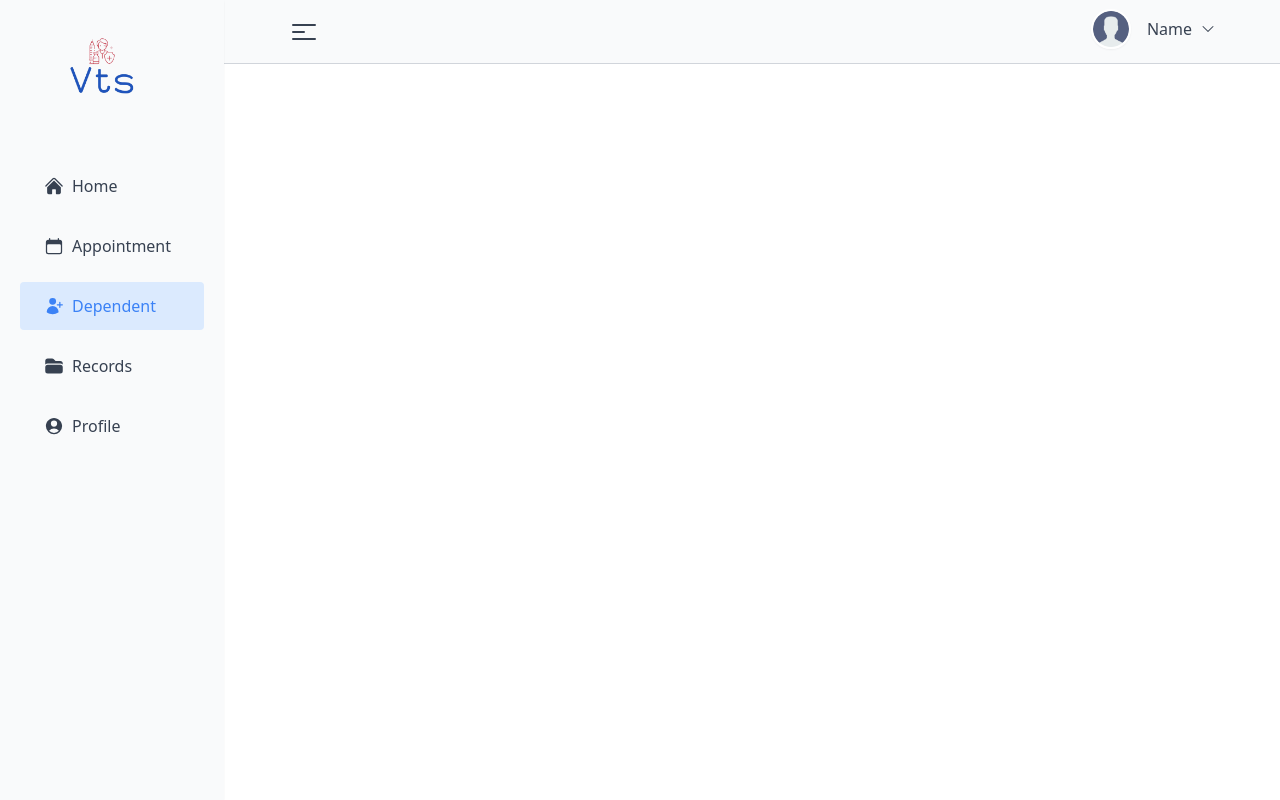
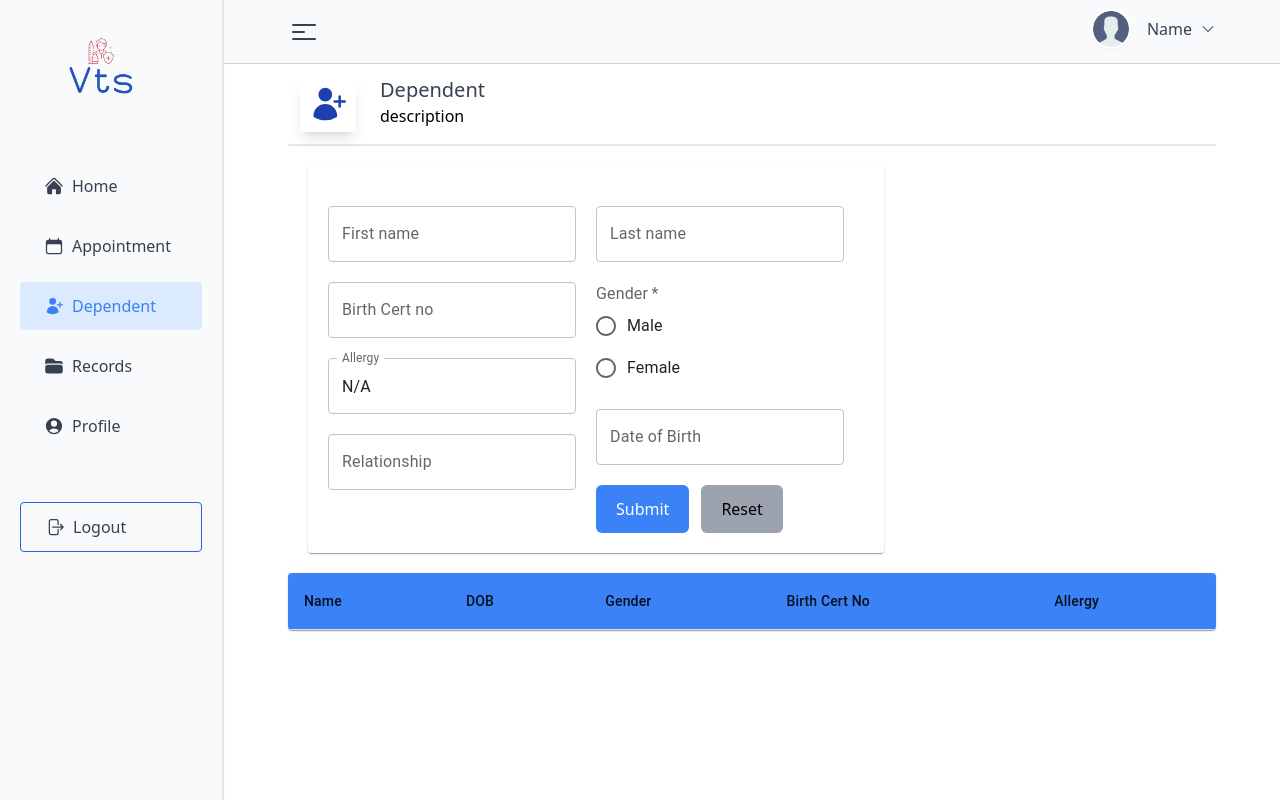
Before and after one commit to warfaahm/vts_sch_cs, a Next.js app in the folder vts_frontend/: page /user/child in a window 1280 px wide. Built offline with nearby package versions, Linux system fonts and the light colour scheme.

Commit message:
first commit

```diff
--- /dev/null
+++ b/vts_frontend/components/DependentForm.js
@@ -0,0 +1,67 @@
+import {useState, useEffect} from "react";
+
+import Head from "next/head";
+import {FormControl, FormControlLabel, FormLabel, Grid, Radio, RadioGroup, TextField} from "@mui/material";
+import {LocalizationProvider} from "@mui/x-date-pickers/LocalizationProvider";
+import {AdapterDayjs} from "@mui/x-date-pickers/AdapterDayjs";
+import {DatePicker} from "@mui/x-date-pickers/DatePicker";
+import {Button as MuiButton} from "@mui/material";
+
+const initialValues = {
+    first_name: '',
+    last_name: '',
+    birth_cert_no: '',
+    gender: 'M',
+    allergy: 'N/A',
+    dob: '',
+    relationship: '',
+}
+
+export default function DependentForm(){
+
+    const [values, setValues] =  useState(initialValues);
+
+    return (
+        <form className='m-2 max-w-xl '>
+            <Grid container>
+                <Grid item xs={6}>
+                    <div className="w-full my-5">
+                        <TextField variant='outlined' label='First name' name='first_name' id='first_name' value={values.first_name}/>
+                    </div>
+                    <div className="w-full my-5">
+                        <TextField variant='outlined' label='Birth Cert no' name='birth_cert_no' id='birth_cert_no' value={values.birth_cert_no}/>
+                    </div>
+                    <div className="w-full my-5">
+                        <TextField variant='outlined' label='Allergy' name='allergy' id='allergy' value={values.allergy}/>
+                    </div>
+                    <div className="w-full my-5">
+                        <TextField variant='outlined' label='Relationship' name='relationship' id='relationship' value={values.relationship}/>
+                    </div>
+                </Grid>
+                <Grid item xs={6}>
+                    <div className="w-full my-5">
+                        <TextField variant='outlined' label='Last name' name='last_name' id='last_name' value={values.last_name}/>
+                    </div>
+                    <div>
+                        <FormControl required>
+                            <FormLabel id="gender" name="gender">Gender</FormLabel>
+                            <RadioGroup name="gender" className="inline" >
+                                <FormControlLabel value="M" control={<Radio />} label="Male" />
+                                <FormControlLabel value="F" control={<Radio />} label="Female" />
+                            </RadioGroup>
+                        </FormControl>
+                    </div>
+                    <div className="w-full my-5">
+                        <LocalizationProvider dateAdapter={AdapterDayjs}>
+                            <DatePicker label="Date of Birth"  id="dob" name="dob" format="YYYY-MM-DD"  required/>
+                        </LocalizationProvider>
+                    </div>
+                    <div>
+                        <button type='submit' className='text-white bg-blue-500 rounded-md py-3 px-5 hover:bg-blue-700 mr-3'>Submit</button>
+                        <button className='text-black bg-gray-400 rounded-md py-3 px-5 hover:bg-gray-600 hover:text-white'>Reset</button>
+                    </div>
+                </Grid>
+            </Grid>
+        </form>
+    )
+}
--- /dev/null
+++ b/vts_frontend/components/PageHeader.js
@@ -0,0 +1,18 @@
+import React from 'react'
+export default function PageHeader(props) {
+
+    const { title, description, icon } = props;
+    return (
+        <div>
+            <div className='border-b-2 flex'>
+                <div >
+                    {icon}
+                </div>
+                <div className='m-3'>
+                    <h1 className='inline font-medium text-xl text-gray-700'>{title}</h1>
+                    <h2>{description}</h2>
+                </div>
+            </div>
+        </div>
+    )
+}
--- a/vts_frontend/components/SideBar.js
+++ b/vts_frontend/components/SideBar.js
@@ -10,7 +10,7 @@ const SideBar = forwardRef(({ showNav }, ref) => {
     const router = useRouter();
 
     return (
-        <div ref={ref} className='fixed w-56 h-full bg-gray-50 shadow-sm'>
+        <div ref={ref} className='fixed w-56 h-full bg-gray-50 border-r-2 shadow-sm'>
             <div className='flex justify-center mt-6 mb-14'>
                 <picture>
                     <img
@@ -18,6 +18,8 @@ const SideBar = forwardRef(({ showNav }, ref) => {
                         src="/images/logo.png"
                         alt="company logo"
                         draggable='false'
+                        rel="preload"
+                        as='image'
                     />
                 </picture>
             </div>
@@ -82,6 +84,14 @@ const SideBar = forwardRef(({ showNav }, ref) => {
                         </div>
                     </div>
                 </Link>
+                <button className='pl-6 py-3 mx-5 mt-10 rounded text-center cursor-pointer mb-3 border border-blue-600 flex items-center transition-colors text-gray-700 hover:bg-blue-500 hover:text-white'>
+                    <div className='mr-2'>
+                        <ArrowRightOnRectangleIcon className='h-5 w-5'/>
+                    </div>
+                    <div>
+                        <p>Logout</p>
+                    </div>
+                </button>
             </div>
         </div>
     )
--- a/vts_frontend/components/TopBar.js
+++ b/vts_frontend/components/TopBar.js
@@ -75,12 +75,12 @@ export default function TopBar({ showNav, setShowNav }) {
                         <Menu.Items className='absolute right-0 w-56 z-50 mt-2 origin-top-right bg-white rounded shadow-sm'>
                             <div className='p-1'>
                                 <Menu.Item>
-                                    <Link href='#' className='flex hover:bg-orange-700 hover:text-white text-gray-700 rounded p-2 text-sm group transition-colors items-center'>
+                                    <Link href='#' className='flex hover:bg-blue-600 hover:text-white text-gray-700 rounded p-2 text-sm group transition-colors items-center'>
                                         <PencilIcon className='h-4 w-4 mr-2'/>
                                     </Link>
                                 </Menu.Item>
                                 <Menu.Item>
-                                    <Link href='#' className='flex hover:bg-orange-700 hover:text-white text-gray-700 rounded p-2 text-sm group transition-colors items-center'>
+                                    <Link href='#' className='flex hover:bg-blue-600 hover:text-white text-gray-700 rounded p-2 text-sm group transition-colors items-center'>
                                         <CreditCardIcon className='h-4 w-4 mr-2'/>
                                     </Link>
                                 </Menu.Item>
--- a/vts_frontend/pages/user/_app.js
+++ b/vts_frontend/pages/user/_app.js
@@ -8,10 +8,15 @@ export default function AppUser({ Component, pageProps }) {
     const isLoginPage = router.pathname === '/user/login';
     const isRegisterPage = router.pathname === '/user/register';
 
-    return (
-        <div>
-            {isUserRoute && !isLoginPage && !isRegisterPage && <Layout />}
-            <Component {...pageProps} role='user' />
-        </div>
-    )
+    if (isUserRoute && !isLoginPage && !isRegisterPage) {
+        return(
+            <Layout>
+                <Component {...pageProps} role='user' />
+            </Layout>
+        )
+    }
+    else
+    {
+        return <Component {...pageProps} role='user' />;
+    }
 }
--- a/vts_frontend/pages/user/appointment.js
+++ b/vts_frontend/pages/user/appointment.js
@@ -1,10 +1,23 @@
+import Head from "next/head";
+
+import PageHeader from "@/components/PageHeader";
+import {CalendarIcon} from "@heroicons/react/24/solid";
 
 
 export default function PatientAppointment(){
 
     return (
-        <div>
-            <h1>App</h1>
-        </div>
+        <>
+            <Head>
+                <title>Dashboard - Appointment | VTS</title>
+            </Head>
+            <main>
+                <PageHeader
+                    icon ={<CalendarIcon className='h-14 w-14 text-blue-800 shadow-lg m-3 p-2 rounded-sm'/>}
+                    title="Appointment"
+                    description = "description"
+                />
+            </main>
+        </>
     )
 }
--- a/vts_frontend/pages/user/child.js
+++ b/vts_frontend/pages/user/child.js
@@ -1,10 +1,45 @@
+import Head from "next/head";
+import DependentForm from "@/components/DependentForm";
+import {UserPlusIcon} from "@heroicons/react/24/solid";
+import {Paper, Table, TableBody, TableCell, TableContainer, TableHead, TableRow} from "@mui/material";
+import PageHeader from "@/components/PageHeader";
 
 
 export default function PatientDependent(){
 
     return (
-        <div>
-            <h1>Dependent</h1>
-        </div>
+        <>
+            <Head>
+                <title>Dashboard - Dependent | VTS</title>
+            </Head>
+            <main>
+                <PageHeader
+                    icon ={<UserPlusIcon className='h-14 w-14 text-blue-800 shadow-lg m-3 p-2 rounded-sm'/>}
+                    title="Dependent"
+                    description = "description"
+                />
+                <Paper className='m-5 p-3 max-w-xl'>
+                    <DependentForm/>
+                </Paper>
+                <div className='bg-blue-50'>
+                    <TableContainer component={Paper}>
+                        <Table>
+                            <TableHead>
+                                <TableRow className="bg-blue-500">
+                                    <TableCell className="font-bold">Name</TableCell>
+                                    <TableCell>DOB</TableCell>
+                                    <TableCell>Gender</TableCell>
+                                    <TableCell>Birth Cert No</TableCell>
+                                    <TableCell>Allergy</TableCell>
+                                </TableRow>
+                            </TableHead>
+                            <TableBody>
+
+                            </TableBody>
+                        </Table>
+                    </TableContainer>
+                </div>
+            </main>
+        </>
     )
 }
--- a/vts_frontend/pages/user/login.js
+++ b/vts_frontend/pages/user/login.js
@@ -5,11 +5,13 @@ import Link from "next/link";
 import {useState} from "react";
 import axios from "axios";
 import {useRouter} from "next/router";
+import Cookies from 'universal-cookie';
 
 
 export default function PatientLogin(){
 
     const router = useRouter();
+    const cookies = new Cookies();
 
     const [email, setEmail] = useState('');
     const [password, setPassword] = useState('');
@@ -26,11 +28,12 @@ export default function PatientLogin(){
             console.log(response.data);
             setData(response.data);
             const token = response.data.data.token;
-            localStorage.setItem('userToken', token);
+            window.localStorage.setItem('userToken', token );
+            cookies.set('userToken', token, { path: '/user' });
             console.log(token);
             router.push('/user/');
         } catch (error) {
-            setError(error.response.data)
+            setError(error.response)
             console.error(error);
         }
     };
```
Also changed, not shown: vts_frontend/package.json (+6 -1 lines), 1 other file (tests, documents, lock files or other folders).
